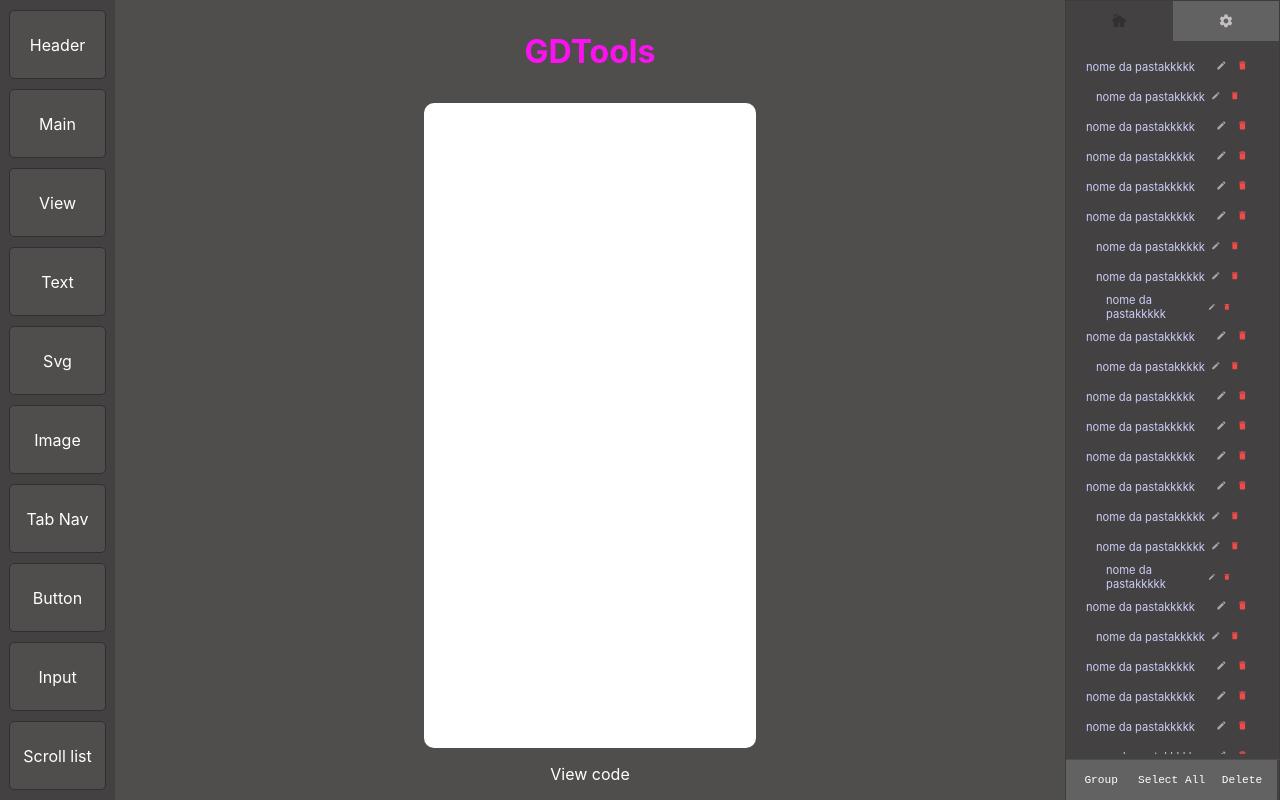
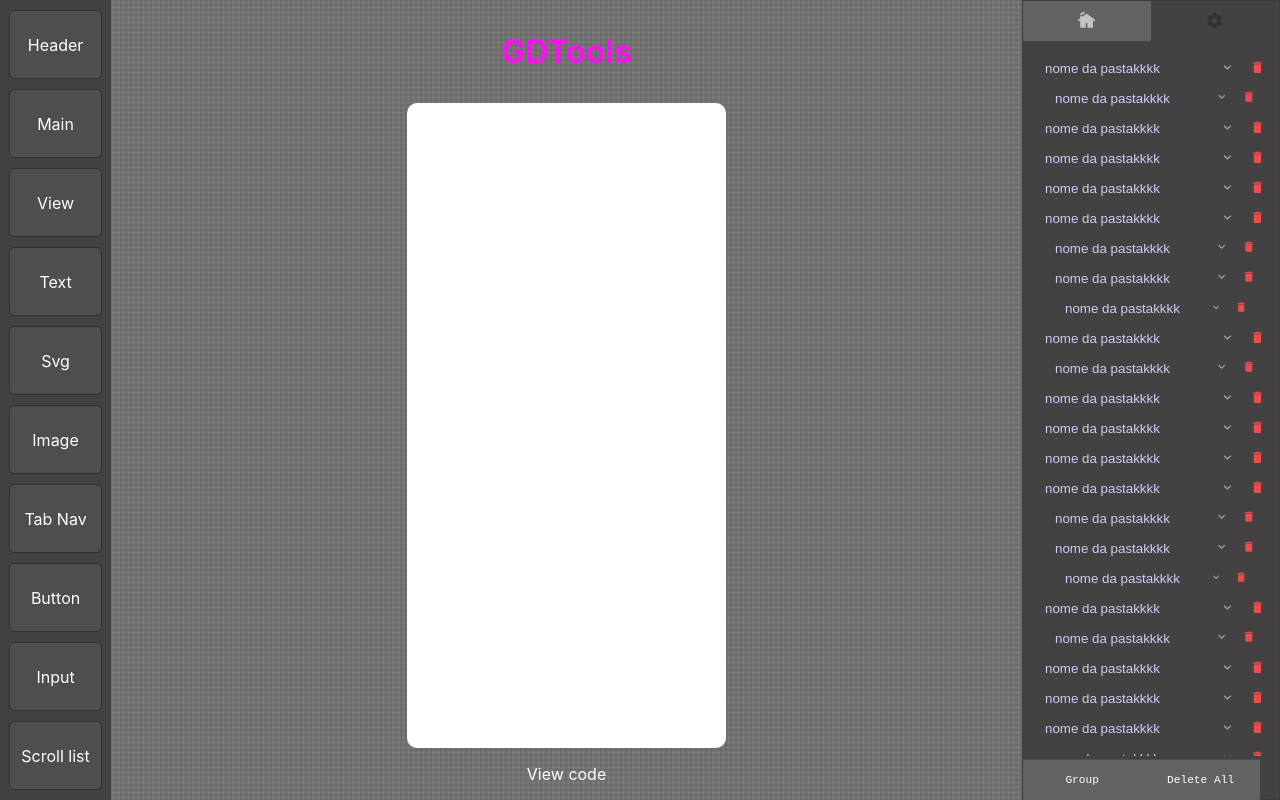
Before and after one commit to GabrielDavid1/GDTools, a Next.js app: page / in a window 1280 px wide. Built offline with nearby package versions, Linux system fonts and the light colour scheme.

Commit message:
main background stilized

```diff
--- a/components/Settings/BottomTab/index.tsx
+++ b/components/Settings/BottomTab/index.tsx
@@ -4,8 +4,7 @@ export default function BottomTab (){
  return (
    <div className="bottom-tab">
      <a> Group </a>
-     <a> Select All </a>
-     <a> Delete </a>
+     <a> Delete All </a>
    </div>
  )
 }
--- a/components/Settings/Header/index.tsx
+++ b/components/Settings/Header/index.tsx
@@ -5,7 +5,7 @@ import React, { useState } from 'react';
 import { Details, Home } from './styles';
 
 export default function Header (){
- const [ isActive, setIsActive ] = useState<boolean>(false);
+ const [ isActive, setIsActive ] = useState<boolean>(true);
  return (
    <header className="header-settings">
     <Home
--- a/components/Settings/Tree/ElementList/index.tsx
+++ b/components/Settings/Tree/List/index.tsx
@@ -11,16 +11,16 @@ export default function ElementList ({
  return (
     <div className="element-list">
       <div className="content">
-        <p> nome da pastakkkkk </p>
+        <input type="text" value="nome da pastakkkk" />
         <div className="actions">
           <a>
             <svg
               focusable="false"
               aria-hidden="true"
               viewBox="0 0 24 24"
-              data-testid="EditIcon"
+              data-testid="DownIcon"
             >
-              <path d="M3 17.25V21h3.75L17.81 9.94l-3.75-3.75L3 17.25zM20.71 7.04c.39-.39.39-1.02 0-1.41l-2.34-2.34a.9959.9959 0 0 0-1.41 0l-1.83 1.83 3.75 3.75 1.83-1.83z">
+              <path d="M16.59 8.59 12 13.17 7.41 8.59 6 10l6 6 6-6z">
               </path>
             </svg>
           </a>
--- a/components/Settings/Tree/index.tsx
+++ b/components/Settings/Tree/index.tsx
@@ -2,7 +2,7 @@
 import React from 'react';
 
 //Components
-import ElementList from './ElementList';
+import ElementList from './List';
 
 export default function Tree (){
  return (
--- a/styles/globals.scss
+++ b/styles/globals.scss
@@ -66,7 +66,15 @@ body {
         flex-direction: column;
         justify-content:center;
         align-items:center;
-        background: #504E4D;
+
+        background: radial-gradient(gray, #676464);
+        -webkit-background-image: -webkit-repeating-radial-gradient(gray, #676464);
+        -moz-background-image: -moz-radial-gradient(gray, #676464);
+        -o-background-image: -o-radial-gradient(gray, #676464);
+        background-size: 5px 5px;
+        -webkit-background-size: 5px 5px;
+        -moz-background-size: 5px 5px;
+        -o-background-size: 5px 5px;
 
         span.title-logo {
           font-size: 2rem;
@@ -122,7 +130,7 @@ body {
         }
       }
       .bottom-tab {
-        width: 100%;
+        width: 18.5%;
         height: 5%;
         display: flex;
         flex-direction: row;
@@ -133,7 +141,7 @@ body {
         align-items: center;
         a {
           background: #626262;
-          width: 5.5%;
+          width: 100%;
           height: 100%;
           display: flex;
           justify-content: center;
@@ -161,7 +169,6 @@ body {
         scroll-behavior: smooth;
 
         .element-list {
-          color: #cdcdf7;
           padding: 0px 10px;
 
           .content {
@@ -170,8 +177,17 @@ body {
             justify-content: space-between;
             align-items: center;
             font-size: 0.7rem;
+            width: 100%;
             height: 30px;
             padding: 0px 10px;
+
+            input[type=text] {
+              max-width: 70%;
+              background: #434141;
+              border: none;
+              outline: 0;
+              color:#cdcdf7;
+            }
 
             .actions {
               width: 25%;
@@ -185,7 +201,6 @@ body {
                   width:50%;
                 }
                 svg:nth-child(1) {
-                  cursor: pointer;
                   fill: #a9a7a7;
                 }
               }
```
